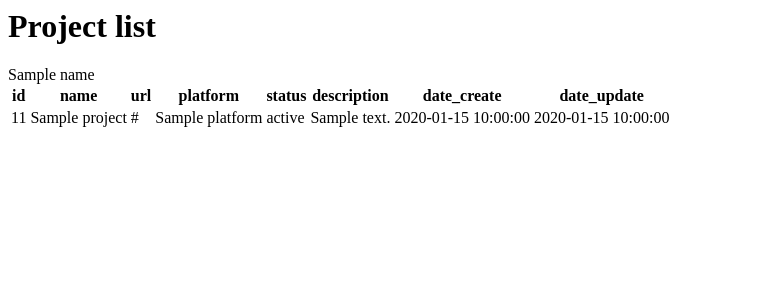
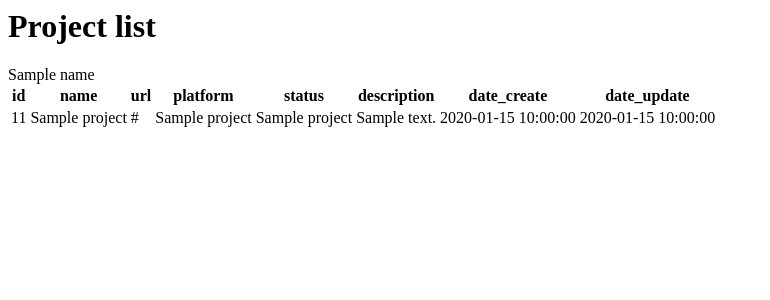
Before and after one commit to MikhailovMV/project, a PHP site: template src/Views/projects.html.twig in a window 1280 px wide. Shown: the top 300 px of the page, without its empty margins (0-770 px from the left). Run offline with PHP 8.4, Linux system fonts and the light colour scheme; the template is opened without the code that fills it: most values are stand-ins (such as "Sample title", 1, 10 or a date in 2020); some libraries are stand-ins or nearby versions.

Commit message:
FIX: on Twig-template name statuses and platforms

```diff
--- a/src/Views/projects.html.twig
+++ b/src/Views/projects.html.twig
@@ -24,7 +24,7 @@ xhr.send(data);
 <h1 onclick="f();">Project list</h1>{{ name }}
 <table>
 <tr> <th>id</th> <th>name</th> <th>url</th> <th>platform</th> <th>status</th> <th>description</th> <th>date_create</th> <th>date_update</th></tr>
-{% for project in project_list %} <tr><td>1{{ project.id }}</td> <td>{{ project.name }}</td> <td>{{ project.url }}</td> <td>{{ project.platform }}</td> <td>{{ project.status }}</td> <td>{{ project.description }}</td> <td>{{ project.date_create }}</td> <td>{{ project.date_update }}</td></tr> {% endfor %}
+{% for project in project_list %} <tr><td>1{{ project.id }}</td> <td>{{ project.name }}</td> <td>{{ project.url }}</td> <td>{{ project.platform_name }}</td> <td>{{ project.status_name }}</td> <td>{{ project.description }}</td> <td>{{ project.date_create }}</td> <td>{{ project.date_update }}</td></tr> {% endfor %}
 </table>
 </body>
 </html>
```
